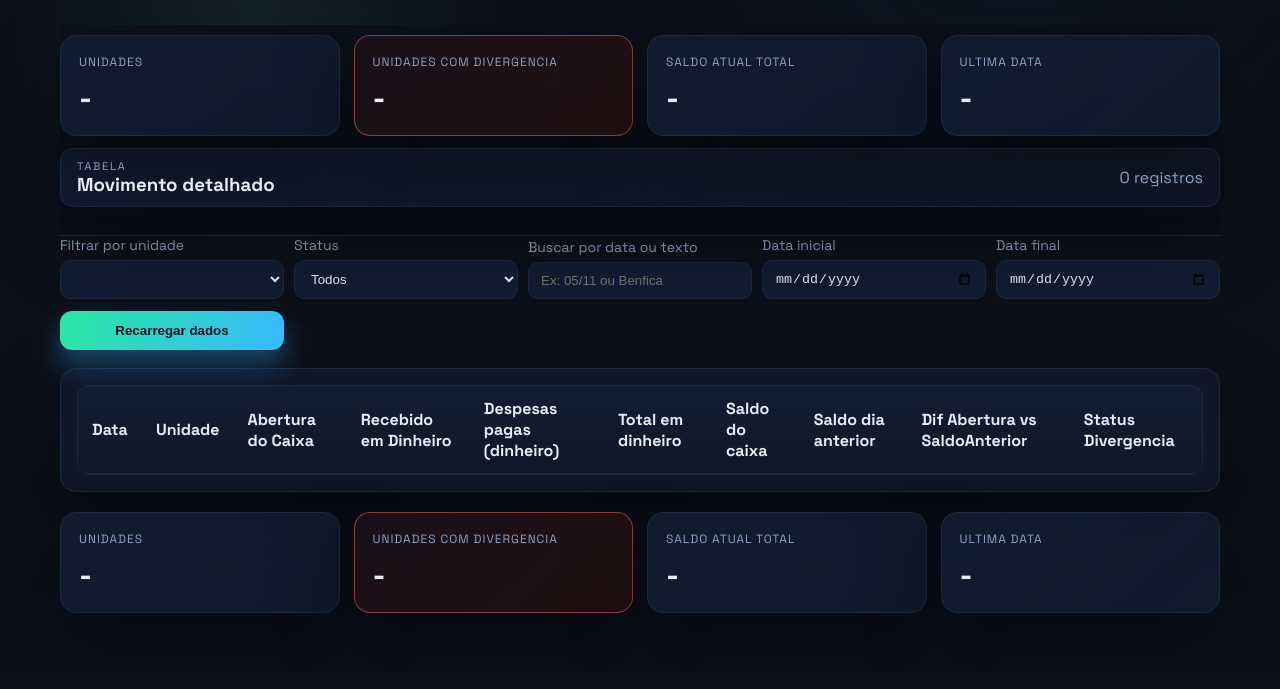
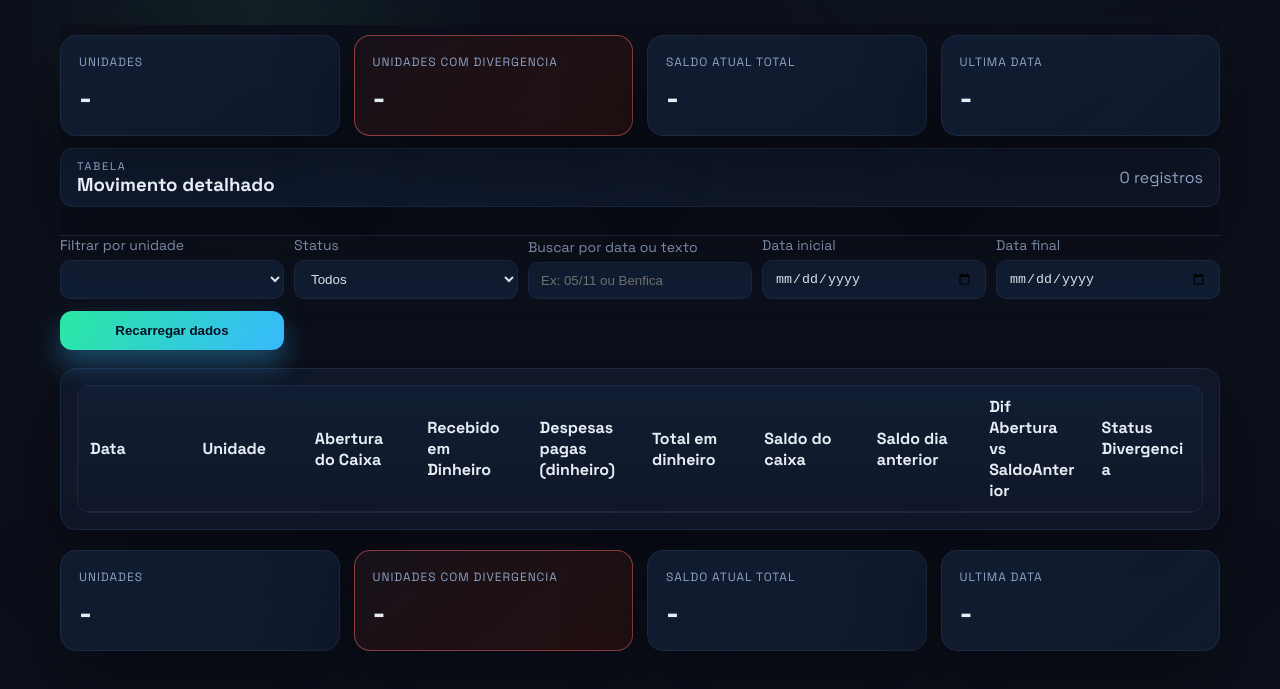
Before and after one commit to luanmca1-ui/Controle_de_Caixa, a plain HTML site: page index.html in a window 1280 px wide. Shown: the part 143-832 px from the top of the page. Drawn offline with Linux system fonts and the light colour scheme; no server answers.

Commit message:
Fixa cabeçalho da tabela e layout final

```diff
--- a/style.css
+++ b/style.css
@@ -185,7 +185,8 @@ input {
 }
 
 .table-wrapper {
-  overflow: auto;
+  overflow-y: auto;
+  overflow-x: hidden;
   max-height: 60vh;
   border-radius: 12px;
   border: 1px solid var(--border);
@@ -194,7 +195,8 @@ input {
 table {
   width: 100%;
   border-collapse: collapse;
-  min-width: 800px;
+  min-width: 100%;
+  table-layout: fixed;
 }
 
 thead {
@@ -203,9 +205,11 @@ thead {
 
 th,
 td {
-  padding: 12px 14px;
+  padding: 10px 12px;
   text-align: left;
   border-bottom: 1px solid var(--border);
+  word-break: break-word;
+  white-space: normal;
 }
 
 thead th {
```
